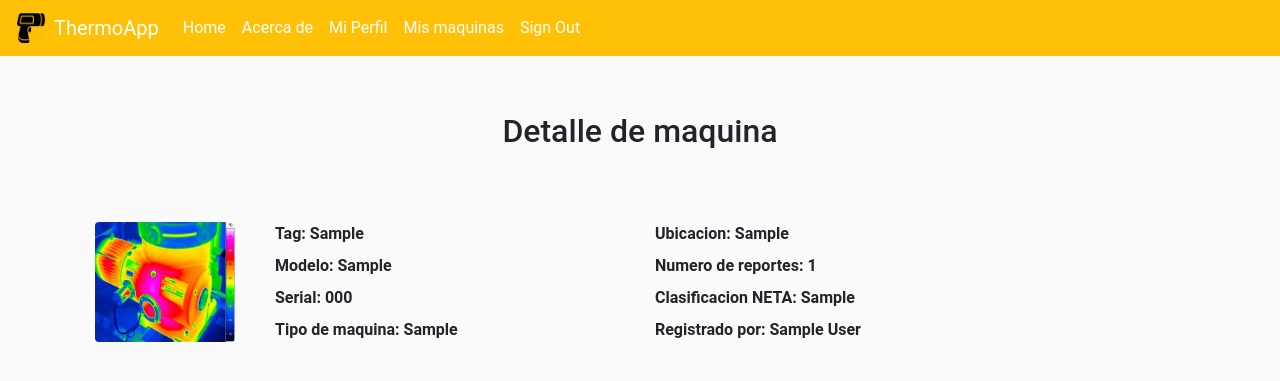
After one commit to p1gm1/MaintenaceAid, a Django app: a page that uses thermoapp/templates/machines/inspect.html in a window 1280 px wide. The commit adds this page. Shown: the top 381 px of the page. Run offline with Django 3.2, Linux system fonts and the light colour scheme; a user stored in the database is signed in; tables that the repository leaves empty hold one stand-in row (values such as "Sample post"); some libraries are stand-ins or nearby versions.

Commit message:
Machine detail view

```diff
--- a/thermoapp/machines/models.py
+++ b/thermoapp/machines/models.py
@@ -18,7 +18,7 @@ class Machine(models.Model):
 	sap_code = models.ForeignKey(SAPCode, on_delete=models.CASCADE, blank=True, null=True)
 	location = models.CharField(max_length=55, blank=True, null=True)
 	machine_type = models.CharField(max_length=55, blank=True, null=True)
-	tag_model = models.CharField(max_length=55, blank=True, null=True)
+	tag_model = models.CharField(max_length=55, blank=True, null=True, unique=True)
 
 	def __str__(self):
 		return'{}'.format(self.tag_model)
--- a/thermoapp/machines/urls.py
+++ b/thermoapp/machines/urls.py
@@ -3,10 +3,12 @@ from django.urls import path
 
 # Views
 from thermoapp.machines.views import (machine_detail_view,
-                                      machine_create_view,)
+                                      machine_create_view,
+                                      machine_inspect_view,)
 
 
 urlpatterns = [
     path('list_machines/', view=machine_detail_view, name="list_machines"),
     path('create_machine/', view=machine_create_view, name="create_machine"),
+    path('<tag_model>/', view=machine_inspect_view, name="detail_machine"),
 ]
--- a/thermoapp/machines/views.py
+++ b/thermoapp/machines/views.py
@@ -68,3 +68,13 @@ class MachineCreateView(LoginRequiredMixin, FormView):
 
 
 machine_create_view = MachineCreateView.as_view()
+
+
+class MachineDetailView(LoginRequiredMixin, DetailView):
+    """Machine detail view."""
+    model=Machine
+    template_name = 'machines/inspect.html'
+    slug_field = 'tag_model'
+    slug_url_kwarg = 'tag_model'
+
+machine_inspect_view = MachineDetailView.as_view()
--- /dev/null
+++ b/thermoapp/templates/machines/inspect.html
@@ -0,0 +1,69 @@
+{% extends "base.html" %}
+
+{% block head_title %}Thermoapp: Detalle de maquinas{% endblock %}
+
+{% block content %}
+{% load static %}
+<div class="container mt-5">
+    <div class="row">
+        <div class="col mt-2 d-flex justify-content-center">
+            <h2>Detalle de maquina</h2>
+        </div>
+    </div>
+</div>
+
+<div class="container mb-5" style="margin-top: 4em;">
+    <div class="row">
+        <div class="col-sm-2 d-flex justify-content-center">
+            <img src="{% static 'images/steam-im-3.jpeg' %}"
+                 alt="machine"
+                 class="rounded"
+                 width="140px">
+        </div>
+        <div class="col-sm-4">
+            <div class="row">
+                <div class="col-sm-12 d-flex justify-content-start">
+                    <b>Tag: {{ object.tag_model }}</b>
+                </div>
+            </div>
+            <div class="row">
+                <div class="col-sm-12 pt-2 d-flex justify-content-start">
+                    <b>Modelo: {{ object.model }}</b>
+                </div>
+            </div>
+            <div class="row">
+                <div class="col-sm-12 pt-2 d-flex justify-content-start">
+                    <b>Serial: {{ object.serial_number }}</b>
+                </div>
+            </div>
+            <div class="row">
+                <div class="col-sm-12 pt-2 d-flex justify-content-start">
+                    <b>Tipo de maquina: {{ object.machine_type }}</b>
+                </div>
+            </div>
+        </div>
+        <div class="col-sm-4">
+            <div class="row">
+                <div class="col-sm-12 d-flex justify-content-start">
+                    <b>Ubicacion: {{ object.location }}</b>
+                </div>
+            </div>
+            <div class="row">
+                <div class="col-sm-12 pt-2 d-flex justify-content-start">
+                    <b>Numero de reportes: {{ object.report_number }}</b>
+                </div>
+            </div>
+            <div class="row">
+                <div class="col-sm-12 pt-2 d-flex justify-content-start">
+                    <b>Clasificacion NETA: {{ object.neta_classification }}</b>
+                </div>
+            </div>
+            <div class="row">
+                <div class="col-sm-12 pt-2 d-flex justify-content-start">
+                    <b>Registrado por: {{ object.register_by }}</b>
+                </div>
+            </div>
+        </div>
+    </div>
+</div>
+{% endblock %}
```
Also changed, not shown: thermoapp/templates/machines/detail.html (+6 -2 lines).
